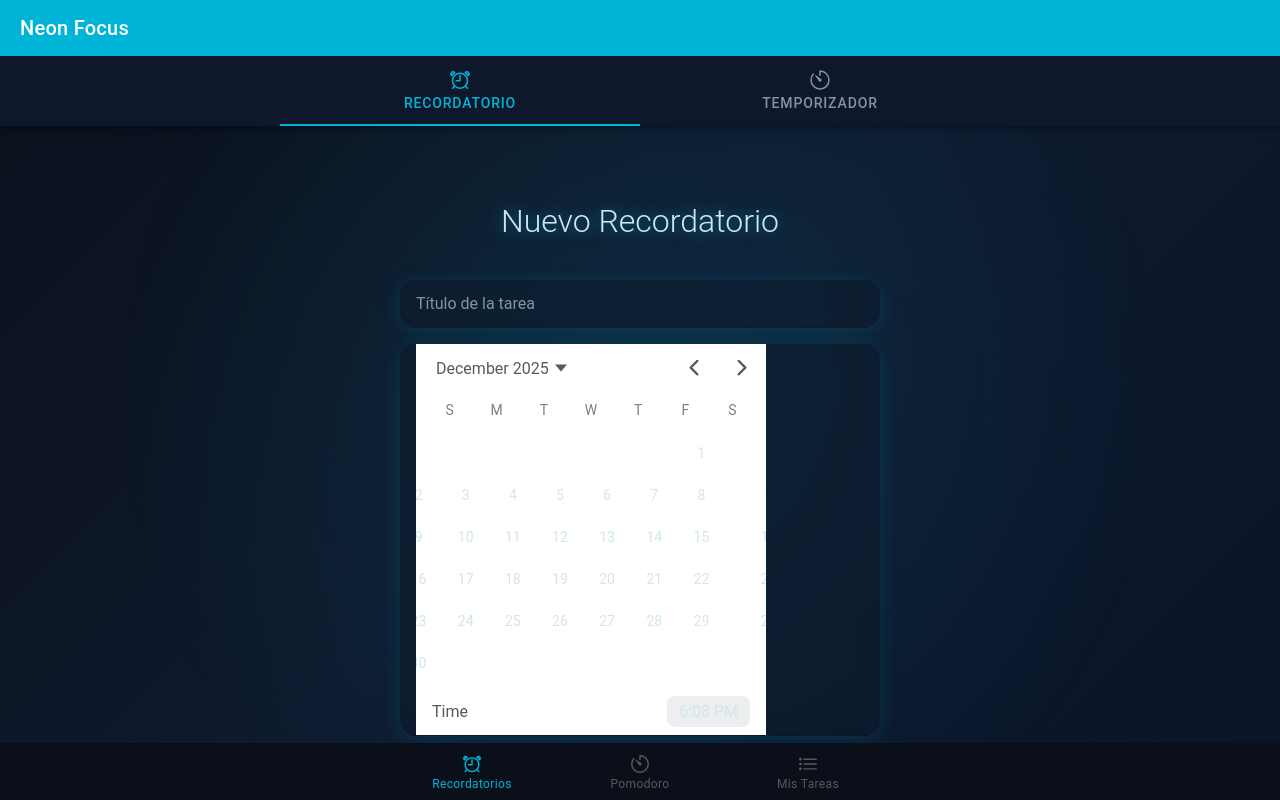
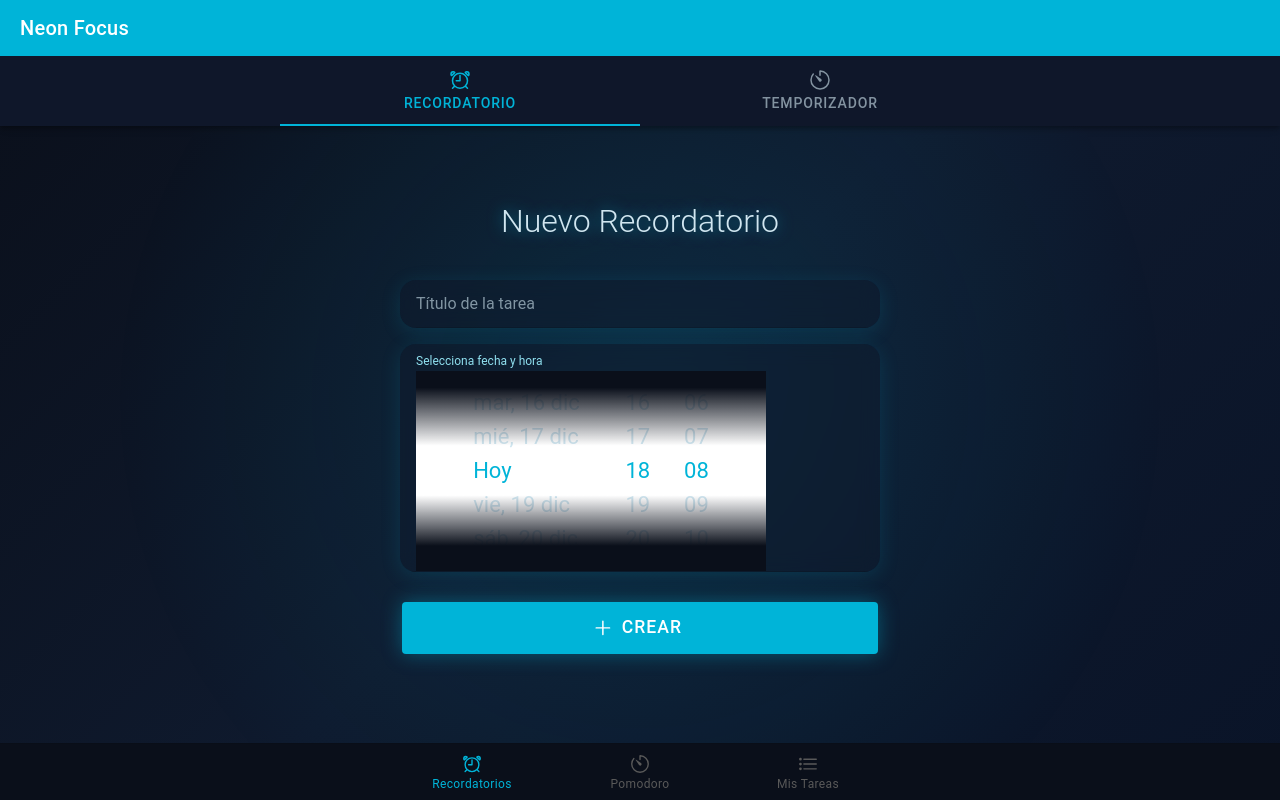
Before and after one commit to Facundo-001/NeonTask, a React (Vite) app: page /tab1 in a window 1280 px wide. Built offline with nearby package versions, Linux system fonts and the light colour scheme.

Commit message:
Fix IonDatetime placeholder for Ionic 8

```diff
--- a/src/pages/Tab1.tsx
+++ b/src/pages/Tab1.tsx
@@ -152,11 +152,16 @@ const Tab1: React.FC = () => {
 
           {modo === 'recordatorio' ? (
             <IonItem className="neon-item">
+              <IonLabel position="stacked" style={{ color: '#90e0ef', marginBottom: '8px' }}>
+                Selecciona fecha y hora
+              </IonLabel>
               <IonDatetime
-                displayFormat="DD MMM YYYY - HH:mm"
-                placeholder="Selecciona fecha y hora"
+                presentation="date-time"
+                locale="es-ES"
                 value={fechaHora}
                 onIonChange={(e) => setFechaHora(e.detail.value as string)}
+                preferWheel={true}
+                style={{ '--padding-start': '12px', '--padding-end': '12px' }}
               />
             </IonItem>
           ) : (
```
